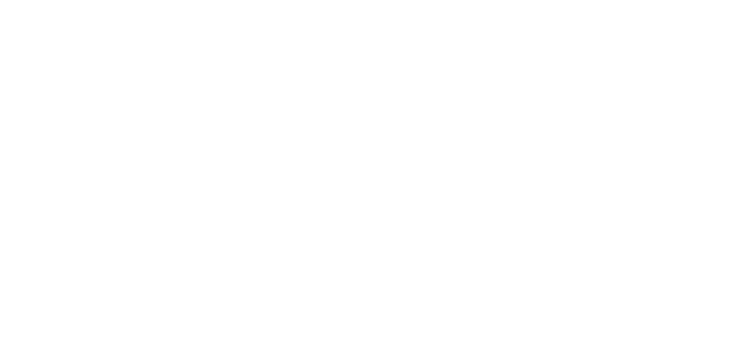
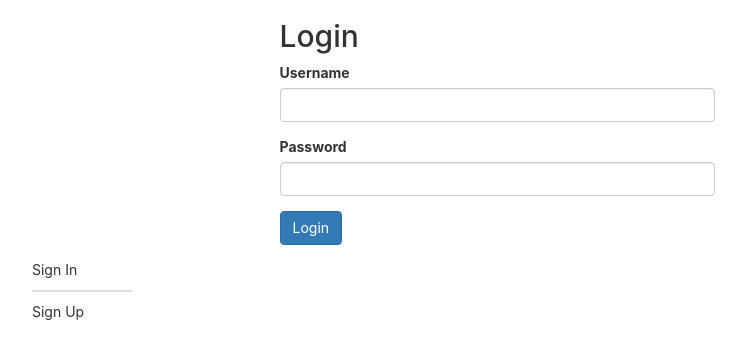
Before and after one commit to jainanshul/mern-example, a React (Create React App) app in the folder client/: page /auth in a window 1280 px wide. Shown: the top 358 px of the page, without its empty margins (303-1049 px from the left). Built offline with nearby package versions, Linux system fonts and the light colour scheme.

Commit message:
Simplify react routing

```diff
--- a/client/src/App.js
+++ b/client/src/App.js
@@ -5,9 +5,8 @@ import {
   Route,
 } from 'react-router-dom';
 
-import {Logout} from './Logout';
-import {Login} from './Login';
-import {Register} from './Register';
+import Logout from './Logout';
+import Authenticator from './Authenticator';
 import PrivateRoute from './PrivateRoute';
 
 export default class App extends Component {
@@ -15,9 +14,8 @@ export default class App extends Component {
     return (
       <BrowserRouter>
         <Switch>
-          <Route exact path='/' component={Login} />
-          <Route exact path='/login' component={Login} />
-          <PrivateRoute path='/register' component={Register} />
+          <Route path='/auth' component={Authenticator} />
+          <PrivateRoute exact path='/' component={Logout} />
           <PrivateRoute path='/logout' component={Logout} />
         </Switch>
       </BrowserRouter>
--- /dev/null
+++ b/client/src/Authenticator.js
@@ -0,0 +1,60 @@
+// src/Authenticator.js
+import React from 'react';
+import {css} from 'glamor';
+import {withRouter} from 'react-router-dom';
+
+import Login from './Login';
+import Register from './Register';
+
+const styles = {
+  buttonContainer: {
+    display: 'flex',
+    justifyContent: 'center'
+  },
+  button: {
+    width: '100px',
+    paddingBottom: '10px',
+    cursor: 'pointer',
+    borderBottom: '2px solid transparent'
+  },
+  underline: {
+    borderBottomColor: '#ddd'
+  }
+};
+
+class Authenticator extends React.Component {
+  state = {
+    showSignIn: true
+  }
+  switchState = (showSignIn) => {
+    this.setState({
+      showSignIn
+    });
+  }
+  render() {
+    const { showSignIn } = this.state;
+    return (
+      <div className="col-md-9 col-md-offset-3">
+        {
+          showSignIn ? (
+            <Login />
+          ) : (
+            <Register />
+          )
+        }
+        <div>
+          <p
+            {...css(styles.button, showSignIn && styles.underline)}
+            onClick={() => this.switchState(true)}
+          >Sign In</p>
+          <p
+            onClick={() => this.switchState(false)}
+            {...css(styles.button, !showSignIn && styles.underline)}
+          >Sign Up</p>
+        </div>
+      </div>
+    );
+  }
+}
+
+export default withRouter(Authenticator);
--- a/client/src/Login.js
+++ b/client/src/Login.js
@@ -1,8 +1,9 @@
 import React from 'react';
+import {withRouter} from 'react-router-dom';
 
 import user from './User';
 
-export class Login extends React.Component {
+class Login extends React.Component {
   constructor(props) {
     super(props);
 
@@ -36,8 +37,8 @@ export class Login extends React.Component {
         signInEmail: '',
       });
 
-      // Go to logout screen
-      this.props.history.push('/logout');
+      // Go to home
+      this.props.history.push('/');
     })
     .catch((error) => {
       this.setState({
@@ -72,3 +73,5 @@ export class Login extends React.Component {
     );
   }
 }
+
+export default withRouter(Login);
--- a/client/src/Logout.js
+++ b/client/src/Logout.js
@@ -1,8 +1,9 @@
 import React, {Component} from 'react';
+import {withRouter} from 'react-router-dom';
 
 import user from './User';
 
-export class Logout extends Component {
+class Logout extends Component {
   constructor(props) {
     super(props);
 
@@ -31,7 +32,7 @@ export class Logout extends Component {
       });
 
       // Go to login screen
-      this.props.history.push('/login');
+      this.props.history.push('/auth');
     })
     .catch((error) => {
       this.setState({
@@ -59,3 +60,5 @@ export class Logout extends Component {
     );
   }
 }
+
+export default withRouter(Logout);
--- a/client/src/PrivateRoute.js
+++ b/client/src/PrivateRoute.js
@@ -36,7 +36,7 @@ class PrivateRoute extends React.Component {
     })
     .catch((error) => {
       console.log(`Error getting current session. Error: ${error}`);
-      this.props.history.push('/login');
+      this.props.history.push('/auth');
     });
   }
 
--- a/client/src/Register.js
+++ b/client/src/Register.js
@@ -1,12 +1,15 @@
 import React from 'react';
+import {withRouter} from 'react-router-dom';
 
-export class Register extends React.Component {
+import user from './User';
+
+class Register extends React.Component {
   constructor(props) {
     super(props);
 
     this.state = {
-      signUpEmail: '',
-      signUpPassword: '',
+      email: '',
+      password: '',
       isLoading: false,
       error: ''
     };
@@ -24,51 +27,40 @@ export class Register extends React.Component {
       isLoading: true,
       error: '',
     });
-    const { signUpEmail, signUpPassword } = this.state;
+    const { email, password } = this.state;
 
-    fetch('/api/account/signup', {
-      method: 'POST',
-      headers: {
-        'Content-Type': 'application/json'
-      },
-      body: JSON.stringify({
-        email: signUpEmail,
-        password: signUpPassword,
-      }),
-    })
-    .then(res => res.json())
+    user.register(email, password)
     .then(json => {
-      if (json.success) {
       this.setState({
         isLoading: false,
-          signUpEmail: '',
-          signUpPassword: '',
+        email: '',
+        password: '',
       });
 
-        // Go to login screen
-        this.props.history.push('/login');
-      } else {
+      // Go to home
+      this.props.history.push('/');
+    })
+    .catch((error) => {
       this.setState({
-          error: json.errorMessage,
+        error: error.message,
         isLoading: false,
       });
-      }
-    });
+    })
   }
 
   render() {
-    const { username, password, isLoading, error } = this.state;
+    const {username, password, isLoading, error} = this.state;
     return (
       <div className="col-md-6 col-md-offset-3">
         <h2>Register</h2>
         <form name="form" onSubmit={this.handleSubmit}>
           <div className={'form-group'}>
             <label htmlFor="username">Username</label>
-            <input type="text" className="form-control" name="signUpEmail" value={username} onChange={this.handleChange} />
+            <input type="text" className="form-control" name="email" value={username} onChange={this.handleChange} />
           </div>
           <div className={'form-group'}>
             <label htmlFor="password">Password</label>
-            <input type="password" className="form-control" name="signUpPassword" value={password} onChange={this.handleChange} />
+            <input type="password" className="form-control" name="password" value={password} onChange={this.handleChange} />
           </div>
           <div className="form-group">
             <button className="btn btn-primary" disabled={isLoading}>Register</button>
@@ -81,3 +73,5 @@ export class Register extends React.Component {
     );
   }
 }
+
+export default withRouter(Register);
--- a/client/src/User.js
+++ b/client/src/User.js
@@ -11,13 +11,13 @@ class User {
     return this._email;
   }
 
-  login(signInEmail, signInPassword) {
+  login(email, password) {
     return fetch('/api/account/signin', {
       method: 'POST',
       headers: {'Content-Type': 'application/json'},
       body: JSON.stringify({
-        email: signInEmail,
-        password: signInPassword,
+        email: email,
+        password: password,
       }),
     })
     .then(res => res.json())
@@ -48,6 +48,27 @@ class User {
     });
   }
 
+  register(email, password) {
+    return fetch('/api/account/signup', {
+      method: 'POST',
+      headers: {
+        'Content-Type': 'application/json'
+      },
+      body: JSON.stringify({
+        email: email,
+        password: password,
+      }),
+    })
+    .then(res => res.json())
+    .then(json => {
+      if (json.success) {
+        this._email = json.email;
+      } else {
+        throw new Error(json.errorMessage);
+      }
+    });
+  }
+
   _getCurrentSession() {
     return fetch('/api/account/session', {
       method: 'POST',
```
Also changed, not shown: 1 other file (tests, documents, lock files or other folders). Lines whose indentation alone changed are shown as unchanged.
